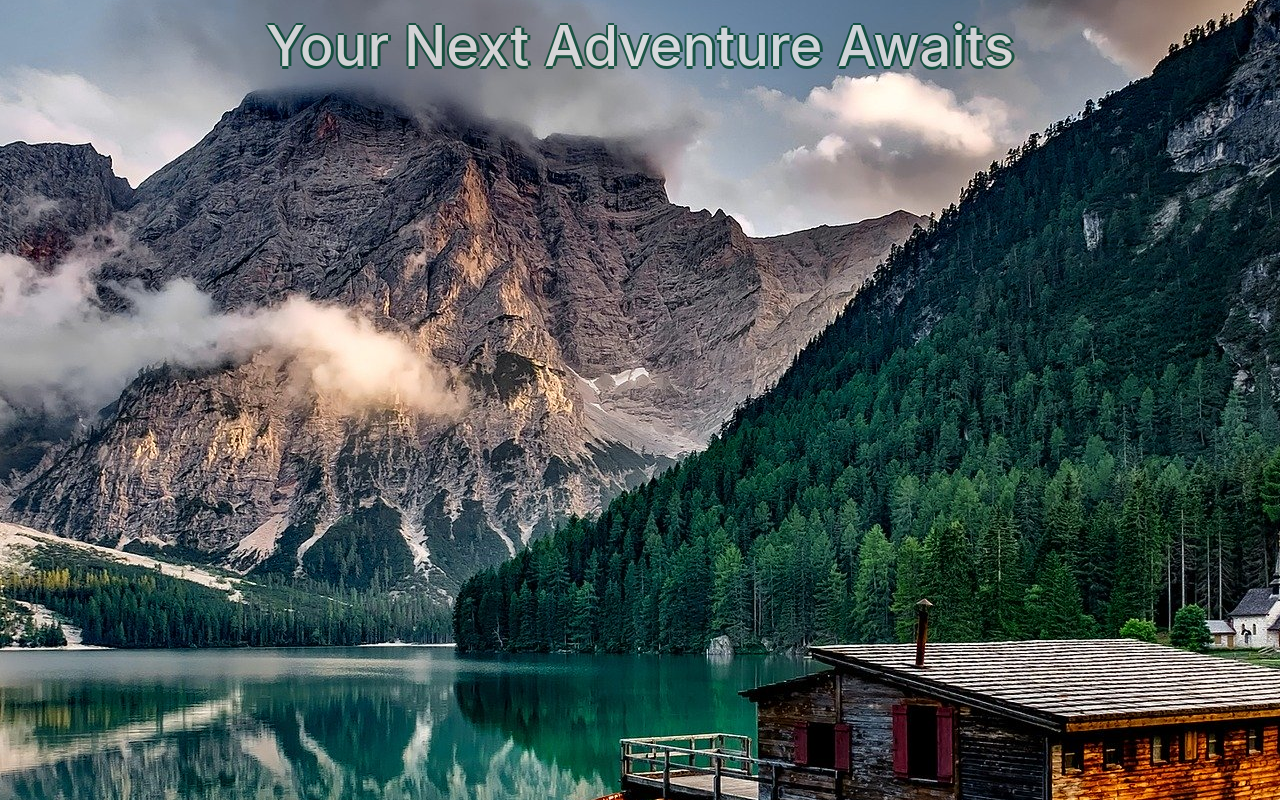
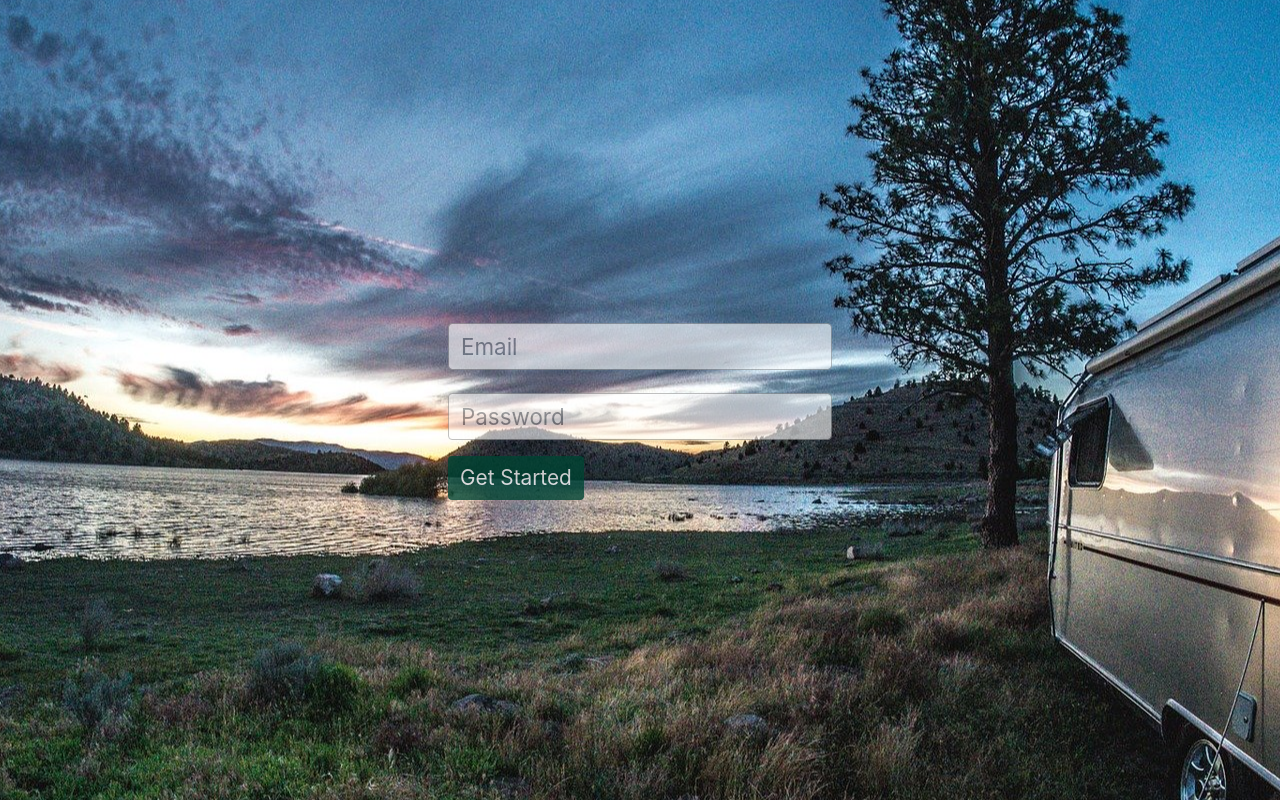
Before and after one commit to Lets-go-camp/Lets-camp, a React app: page / in a window 1280 px wide. Built offline with nearby package versions, Linux system fonts and the light colour scheme.

Commit message:
Added the form and styling to the signup page

```diff
--- a/src/App.jsx
+++ b/src/App.jsx
@@ -4,6 +4,7 @@ import Query from './components/Query.jsx';
 import Landing from './components/Landing.jsx';
 import Login from './components/Login.jsx';
 import Results from './components/Results.jsx'
+import Signup from './components/Signup.jsx'
 // import { Button } from 'reactstrap';
 
 
@@ -174,10 +175,10 @@ class App extends Component {
         return(
             <div className="container">
                 {/* <Query petOnChange={this.petOnChange} waterHookOnChange={this.waterHookOnChange} sewerHookOnChange={this.sewerHookOnChange} waterFrontOnChange={this.waterFrontOnChange} queryCampground={this.queryCampground}/> */}
-                {/* <Signup /> */}
+                <Signup />
                 {/* <Landing /> */}
                 {/* <Login login={this.login} /> */}
-                <Results />
+                {/* <Results /> */}
             </div >
         )
     }
--- a/src/components/Signup.jsx
+++ b/src/components/Signup.jsx
@@ -0,0 +1,39 @@
+import React, { Component } from 'react';
+import {
+  BrowserRouter,
+  Switch,
+  Route,
+  Link
+} from 'react-router-dom';
+import {
+  Container,
+  Button,
+  Form,
+  FormGroup,
+  Label,
+  Input,
+  FormText
+} from 'reactstrap';
+
+const Signup = props => {
+  const {signup} = props;
+  return (
+    <div className="Signup">
+
+      <Form className="Form">
+        <FormGroup onSubmit={Signup} >
+          <Label for="email" hidden>Email</Label>
+          <Input type="email" name="email" id="email" placeholder="Email" bsSize="large" />
+        </FormGroup>
+        <FormGroup>
+          <Label for="password" hidden>Password</Label>
+          <Input type="password" name="password" id="password" placeholder="Password" bsSize="large" />
+        </FormGroup>
+        <Button bssize="lg" outline color="secondary" >Get Started </Button>
+        {/* <Button bssize="lg"className="SignupBtn" color="white" >Explore</Button> */}
+      </Form>
+    </div>
+  );
+}
+
+export default Signup;
--- a/src/components/stylesheet.css
+++ b/src/components/stylesheet.css
@@ -16,6 +16,40 @@ body {
   /* flex-direction: column;
   align-items: center; */
 }
+
+.Signup {
+  display: flex;
+  flex-direction: column;
+  justify-content: center;
+  align-items: center;
+}
+
+.Signup Form {
+  width: 30%;
+}
+
+.Signup Input {
+  font-size: 1.4em;
+  opacity: 0.6;
+  margin-Top: 1em;
+  border: 1px solid #989898;
+}
+
+.Signup Button {
+  font-size: 1.3em;
+  opacity: 0.8;
+  color: whitesmoke;
+  background-color: rgb(0, 68, 51);
+  border: whitesmoke;
+}
+
+.Signup Button:hover {
+  opacity: 0.6;
+  color: rgb(0, 68, 51);
+  background-color: whitesmoke;
+  border: whitesmoke;
+}
+
 .Login {
   background: url('../assets/MountainTentLg.jpg') no-repeat center center fixed;
   position: fixed;
@@ -58,7 +92,7 @@ body {
 }
 
 .Signup {
-  background: url('../assets/RV.jpg') no-repeat center center fixed;
+  background: url('../assets/RVLg.jpg') no-repeat center center fixed;
   position: fixed;
   top: 0;
   left: 0;
```
